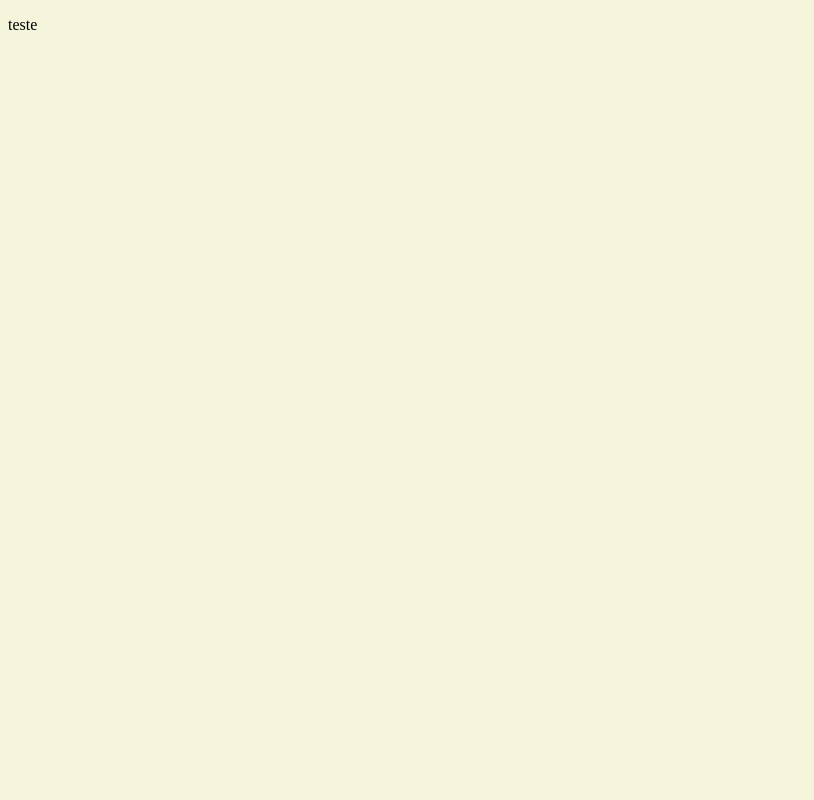
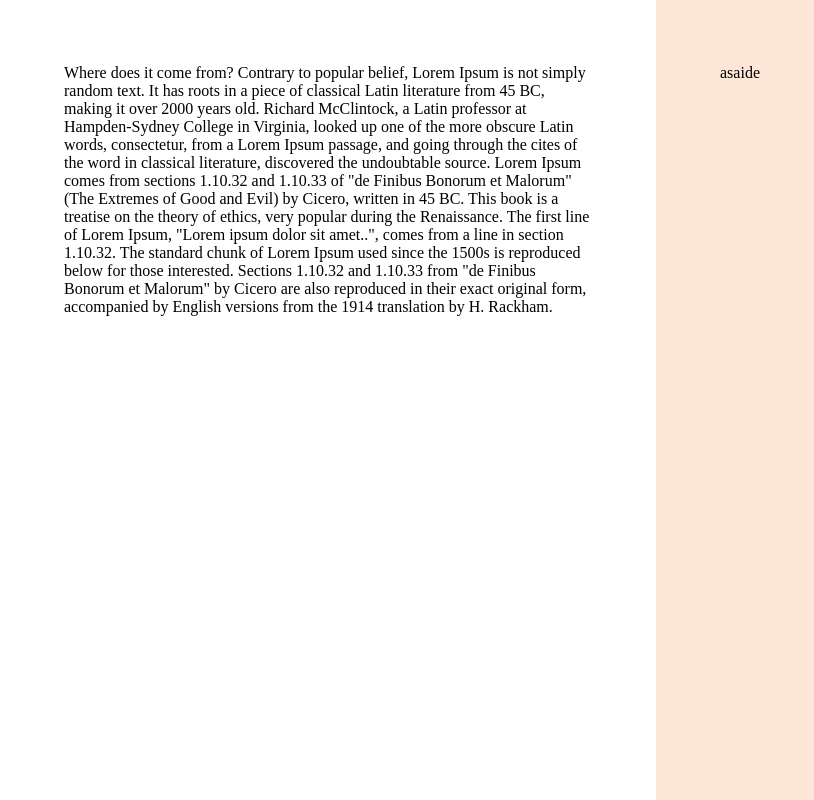
Before and after one commit to caiodragorj/form, a plain HTML site: page index.html in a window 1280 px wide. Shown: the whole page, without its empty margins (0-814 px from the left). Drawn offline with Linux system fonts and the light colour scheme.

Commit message:
layout colunas

```diff
--- a/index.html
+++ b/index.html
@@ -10,6 +10,20 @@
   <link rel="stylesheet" href="styles/index.css">
 </head>
 <body>
-  <p>teste</p>
+  <div id="app">
+    <main>
+      <div class="main-container">
+        Where does it come from?
+Contrary to popular belief, Lorem Ipsum is not simply random text. It has roots in a piece of classical Latin literature from 45 BC, making it over 2000 years old. Richard McClintock, a Latin professor at Hampden-Sydney College in Virginia, looked up one of the more obscure Latin words, consectetur, from a Lorem Ipsum passage, and going through the cites of the word in classical literature, discovered the undoubtable source. Lorem Ipsum comes from sections 1.10.32 and 1.10.33 of "de Finibus Bonorum et Malorum" (The Extremes of Good and Evil) by Cicero, written in 45 BC. This book is a treatise on the theory of ethics, very popular during the Renaissance. The first line of Lorem Ipsum, "Lorem ipsum dolor sit amet..", comes from a line in section 1.10.32.
+
+The standard chunk of Lorem Ipsum used since the 1500s is reproduced below for those interested. Sections 1.10.32 and 1.10.33 from "de Finibus Bonorum et Malorum" by Cicero are also reproduced in their exact original form, accompanied by English versions from the 1914 translation by H. Rackham.
+      </div>
+    </main>
+    <aside>
+      <div class="aside-container">
+        asaide
+      </div>
+    </aside>
+  </div>
 </body>
 </html>
--- a/styles/global.css
+++ b/styles/global.css
@@ -1,5 +1,7 @@
-body {
-  background-color: beige;
+* {
+  margin: 0;
+  padding: 0;
+  box-sizing: border-box;
 }
 
 :root {
@@ -20,5 +22,8 @@ body {
 
 --error : #DC2626;
 
+}
 
+body {
+  overflow: hidden;
 }
--- a/styles/index.css
+++ b/styles/index.css
@@ -1 +1,2 @@
 @import url(global.css);
+@import url(layout.css);
--- /dev/null
+++ b/styles/layout.css
@@ -0,0 +1,26 @@
+#app {
+  display: grid;
+  grid-template-columns: 51.25% 48.75%;
+
+  height: 100vh;
+  overflow: hidden;
+}
+
+main {
+  overflow: auto;
+  padding: 4rem;
+
+  & .main-container {
+    max-width: 33rem;
+    margin-left: auto;
+  }
+}
+
+aside {
+  padding:  4rem;
+  background-color: var(--surface-c2);
+
+  & .aside-container {
+    max-width: 31rem;
+  }
+}
```
